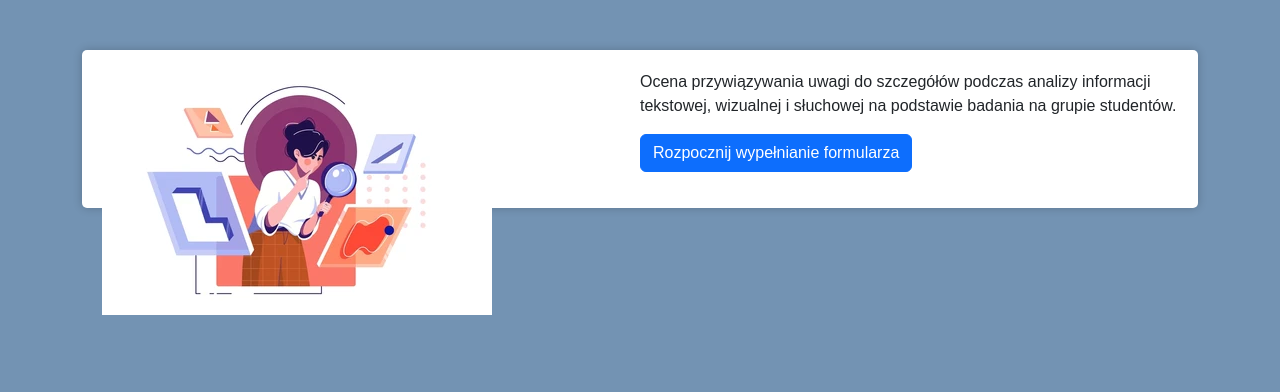
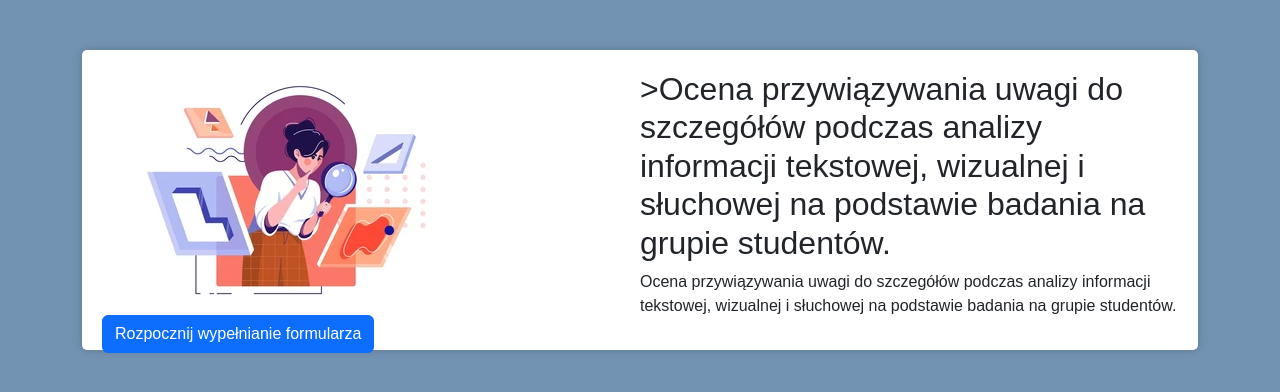
Before and after one commit to ArkadiuszKarbowski/assessment-of-attention-to-detail, a Flask app: page / in a window 1280 px wide. Shown: the top 392 px of the page. Run offline with Flask 3, Linux system fonts and the light colour scheme.

Commit message:
changes in style

```diff
--- a/templates/home.html
+++ b/templates/home.html
@@ -17,6 +17,10 @@
 			float: right;
 			width: 50%;
 		}
+    #form-container
+    {
+      height: 300px;
+    }
 	</style>
 </head>
 <body>
@@ -28,6 +32,7 @@
 		 <img src="static/banner.png" alt="Banner" class="img-fluid">
 	</div>
 	<div class="column" id="right">
+    <h2>>Ocena przywiązywania uwagi do szczegółów podczas analizy informacji tekstowej, wizualnej i słuchowej na podstawie badania na grupie studentów.</h2>
 		<p>Ocena przywiązywania uwagi do szczegółów podczas analizy informacji tekstowej, wizualnej i słuchowej na podstawie badania na grupie studentów.</p>
 	</div>
 
```
